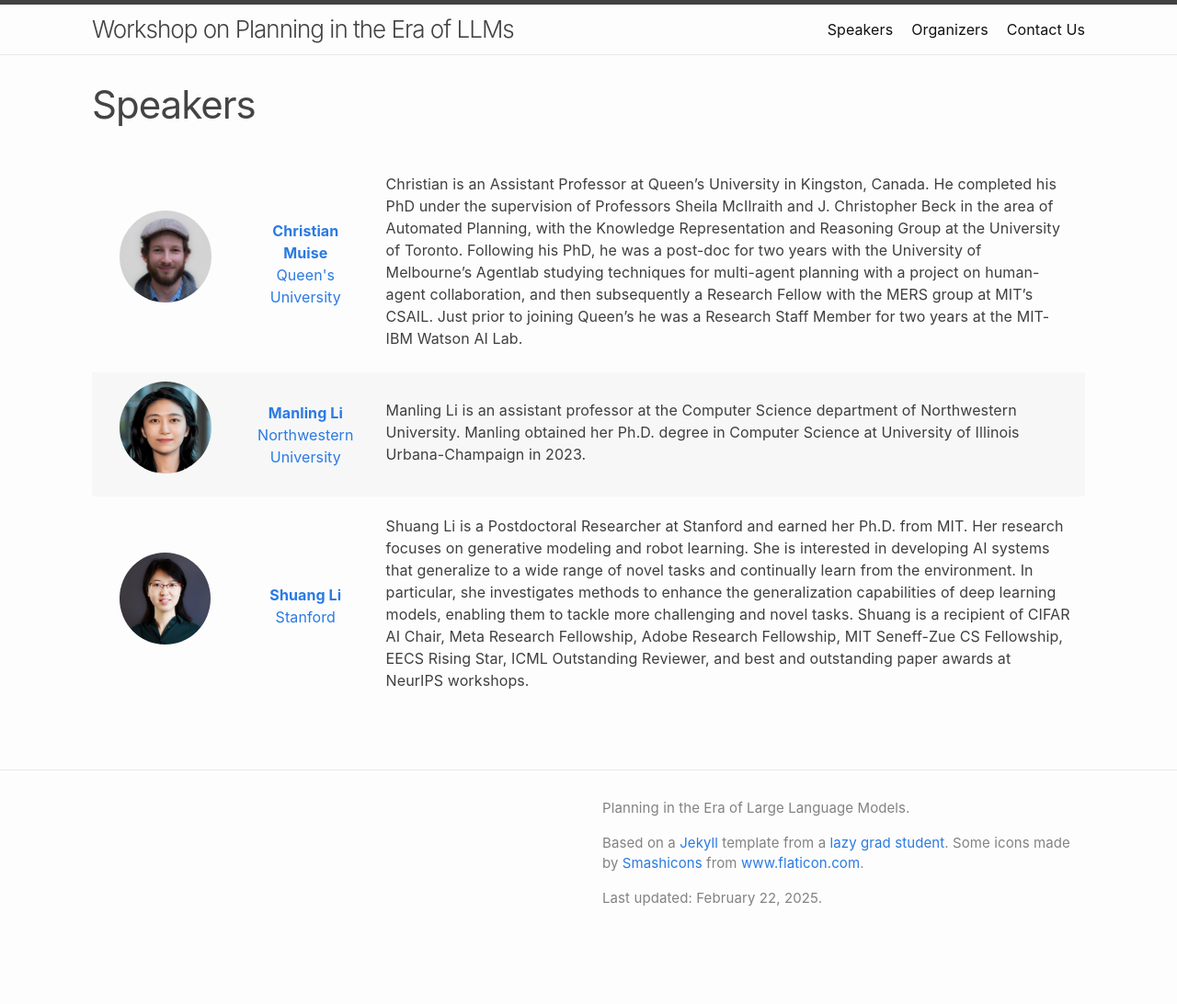
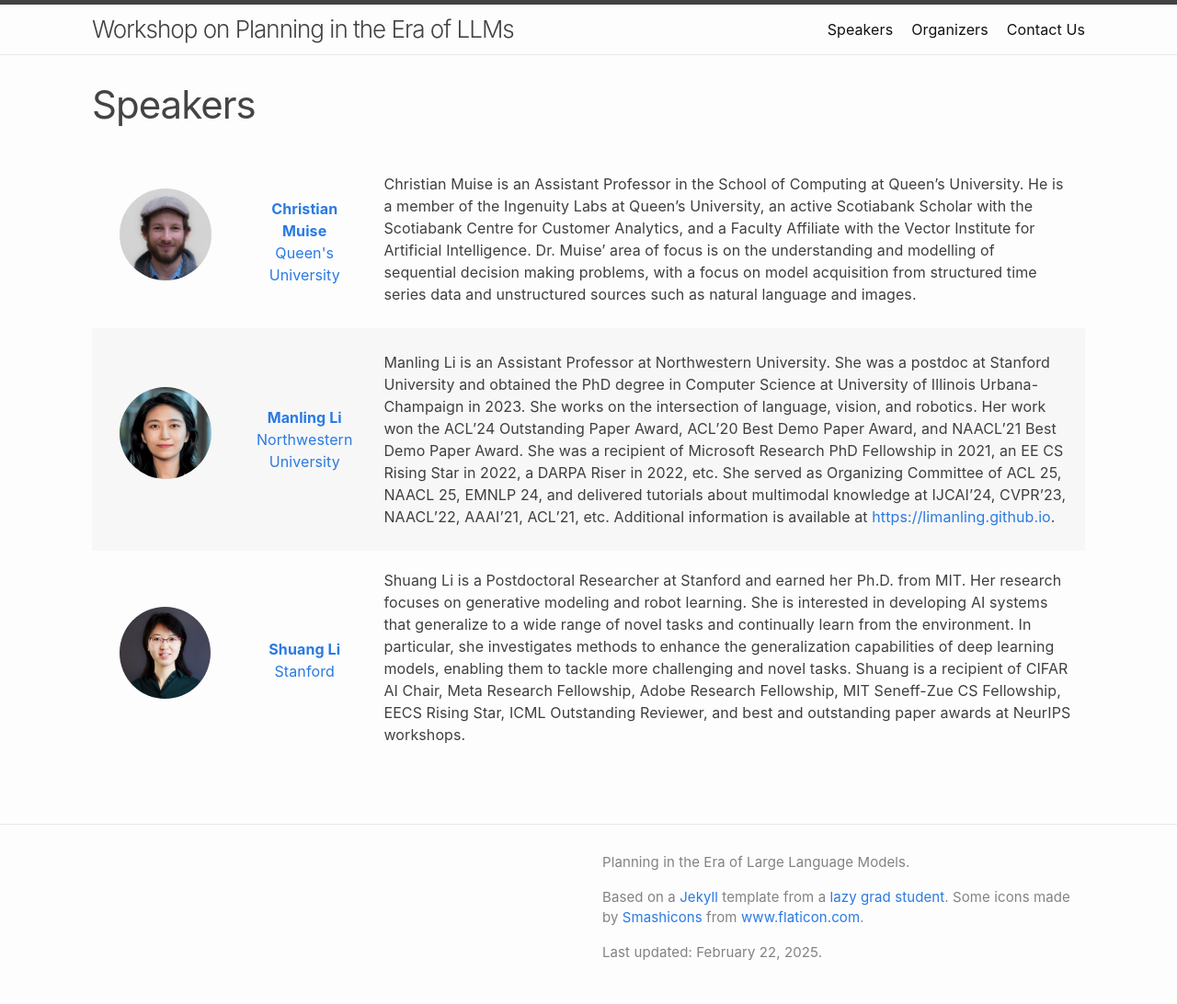
Before and after one commit to llmforplanning/llmforplanning.github.io, a Jekyll site: the page built from speakers.md, in a window 1280 px wide. Shown: the whole page at 92% size. Built offline with Jekyll 4.4.1, drawn with Linux system fonts in a browser that asks for light colours; before the commit the page ends 1033 px from its top, so only the background shows below that.

Commit message:
bio updates

```diff
--- a/_speakers/christian.md
+++ b/_speakers/christian.md
@@ -17,4 +17,6 @@ img: christian.jpg
 
 <!-- Whatever you write below will show up as the speaker's bio -->
 
-Christian is an Assistant Professor at Queen's University in Kingston, Canada. He completed his PhD under the supervision of Professors Sheila McIlraith and J. Christopher Beck in the area of Automated Planning, with the Knowledge Representation and Reasoning Group at the University of Toronto. Following his PhD, he was a post-doc for two years with the University of Melbourne's Agentlab studying techniques for multi-agent planning with a project on human-agent collaboration, and then subsequently a Research Fellow with the MERS group at MIT's CSAIL. Just prior to joining Queen's he was a Research Staff Member for two years at the MIT-IBM Watson AI Lab.
+<!-- Christian is an Assistant Professor at Queen's University in Kingston, Canada. He completed his PhD under the supervision of Professors Sheila McIlraith and J. Christopher Beck in the area of Automated Planning, with the Knowledge Representation and Reasoning Group at the University of Toronto. Following his PhD, he was a post-doc for two years with the University of Melbourne's Agentlab studying techniques for multi-agent planning with a project on human-agent collaboration, and then subsequently a Research Fellow with the MERS group at MIT's CSAIL. Just prior to joining Queen's he was a Research Staff Member for two years at the MIT-IBM Watson AI Lab. -->
+
+Christian Muise is an Assistant Professor in the School of Computing at Queen’s University. He is a member of the Ingenuity Labs at Queen’s University, an active Scotiabank Scholar with the Scotiabank Centre for Customer Analytics, and a Faculty Affiliate with the Vector Institute for Artificial Intelligence. Dr. Muise’ area of focus is on the understanding and modelling of sequential decision making problems, with a focus on model acquisition from structured time series data and unstructured sources such as natural language and images.
--- a/_speakers/manling.md
+++ b/_speakers/manling.md
@@ -17,4 +17,6 @@ img: manling.jpg
 
 <!-- Whatever you write below will show up as the speaker's bio -->
 
- Manling Li is an assistant professor at the Computer Science department of Northwestern University. Manling obtained her Ph.D. degree in Computer Science at University of Illinois Urbana-Champaign in 2023.
+ <!-- Manling Li is an assistant professor at the Computer Science department of Northwestern University. Manling obtained her Ph.D. degree in Computer Science at University of Illinois Urbana-Champaign in 2023. -->
+
+Manling Li is an Assistant Professor at Northwestern University. She was a postdoc at Stanford University and obtained the PhD degree in Computer Science at University of Illinois Urbana-Champaign in 2023. She works on the intersection of language, vision, and robotics. Her work won the ACL’24 Outstanding Paper Award, ACL'20 Best Demo Paper Award, and NAACL'21 Best Demo Paper Award. She was a recipient of Microsoft Research PhD Fellowship in 2021, an EE CS Rising Star in 2022, a DARPA Riser in 2022, etc. She served as Organizing Committee of ACL 25, NAACL 25, EMNLP 24, and delivered tutorials about multimodal knowledge at IJCAI'24, CVPR'23, NAACL'22, AAAI'21, ACL'21, etc. Additional information is available at [https://limanling.github.io](https://limanling.github.io/).
```
